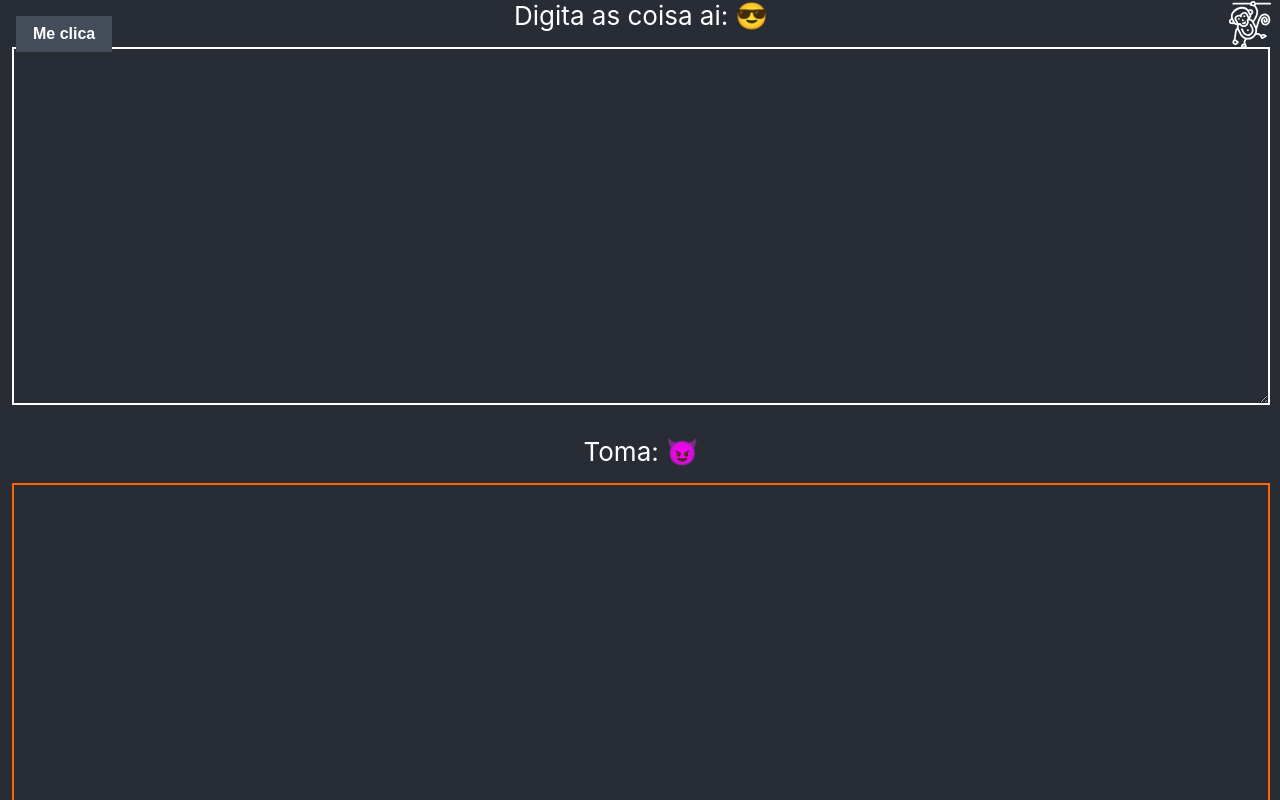
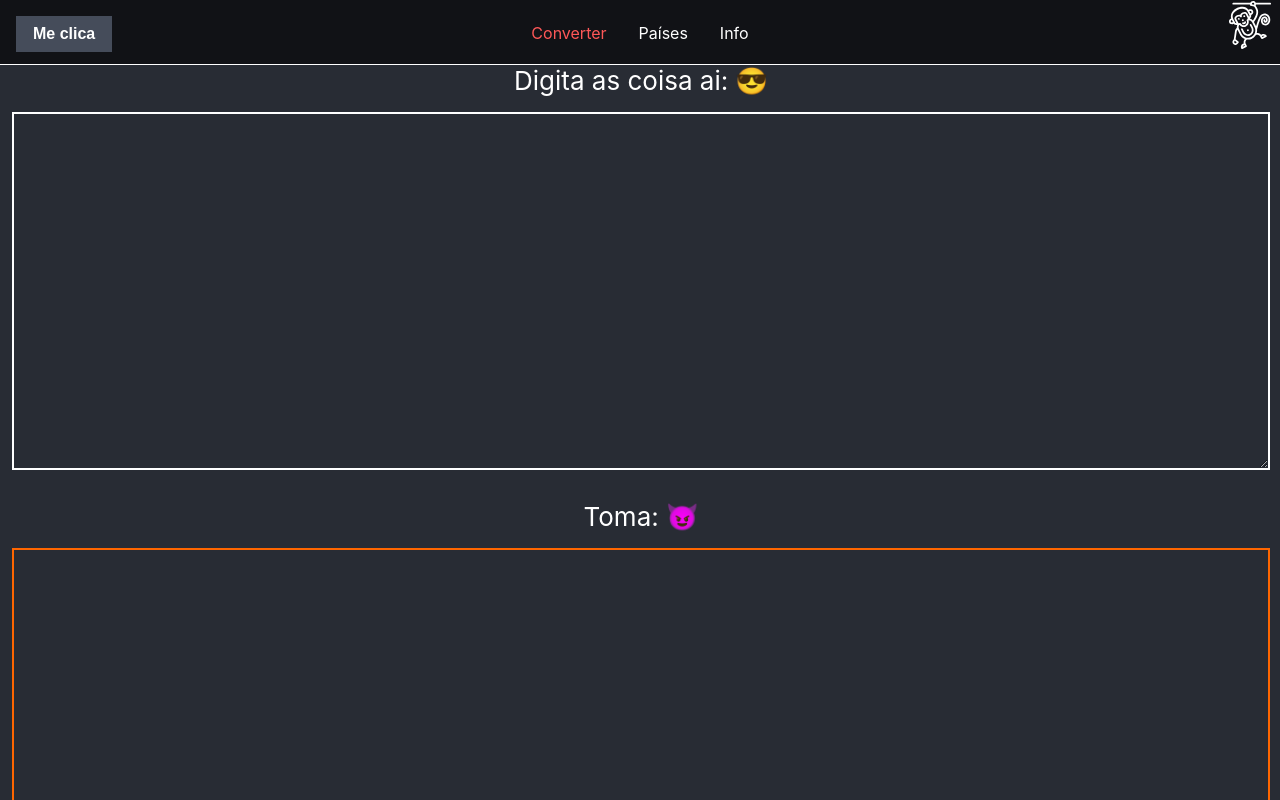
Before and after one commit to murilodpl/gordog-script, a React (Vite) app: page / in a window 1280 px wide. Shown: the top 800 px of the page. Built offline with nearby package versions, Linux system fonts and the light colour scheme.

Commit message:
feat: create header

```diff
--- a/src/components/Header.tsx
+++ b/src/components/Header.tsx
@@ -1,9 +1,24 @@
+import { NavLink } from "react-router-dom";
 import MonkeySound from '../components/MonkeySound';
 
 export default function Header() {
     return (
         <header>
             <MonkeySound />
+
+            <nav>
+                <ul>
+                    <li>
+                        <NavLink to="/" className="navItem" >Converter</NavLink>
+                    </li>
+                    <li>
+                        <NavLink to="paises" className="navItem" >Países</NavLink>
+                    </li>
+                    <li>
+                        <NavLink to="Info" className="navItem">Info</NavLink>
+                    </li>
+                </ul>
+            </nav>
         </header>
     )
 }
```
